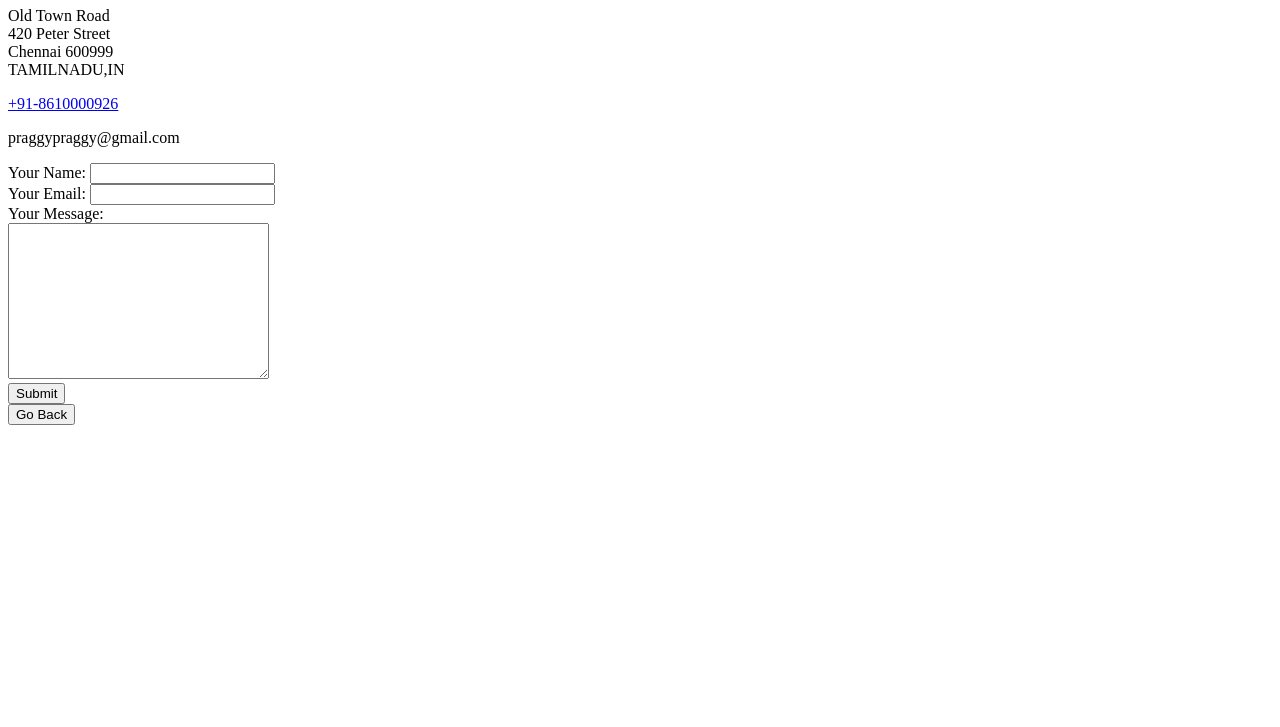
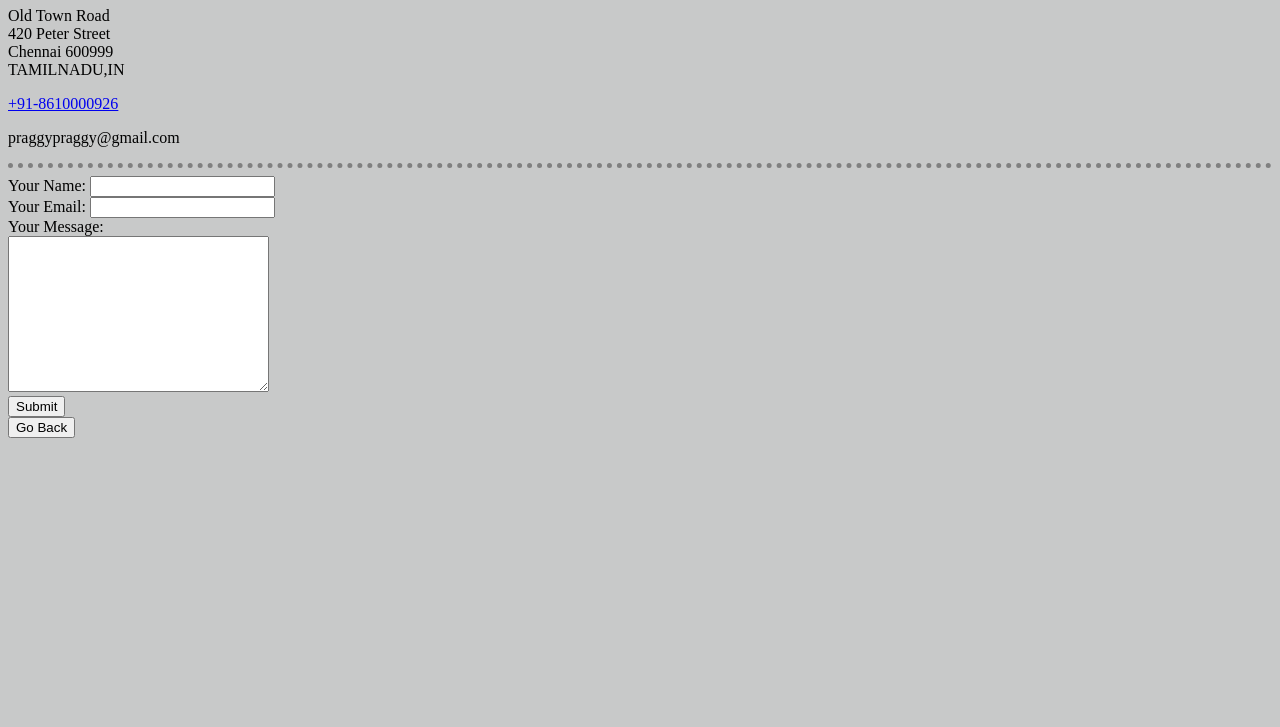
Before and after one commit to praggypraggy/abME, a plain HTML site: page contact.html in a window 1280 px wide. Shown: the part 73-800 px from the top of the page. Drawn offline with Linux system fonts and the light colour scheme.

Commit message:
Update contact.html

```diff
--- a/contact.html
+++ b/contact.html
@@ -3,6 +3,8 @@
   <head>
     <meta charset="utf-8" />
     <title>Contact-me</title>
+		<link rel="stylesheet" href="styles.css">
+		<link rel="icon" href="favicon.ico">
   </head>
 
   <body>
@@ -15,6 +17,7 @@
     </p>
     <p><a href="+91-8610000926">+91-8610000926</a></p>
     <p>praggypraggy@gmail.com</p>
+		<hr>
 		<form action="mailto:praggypraggy@gmail.com" method="POST" enctype="text/plain">
 			<label>Your Name:</label>
 			<input type="text" name="YourName" value=""><br>
```
